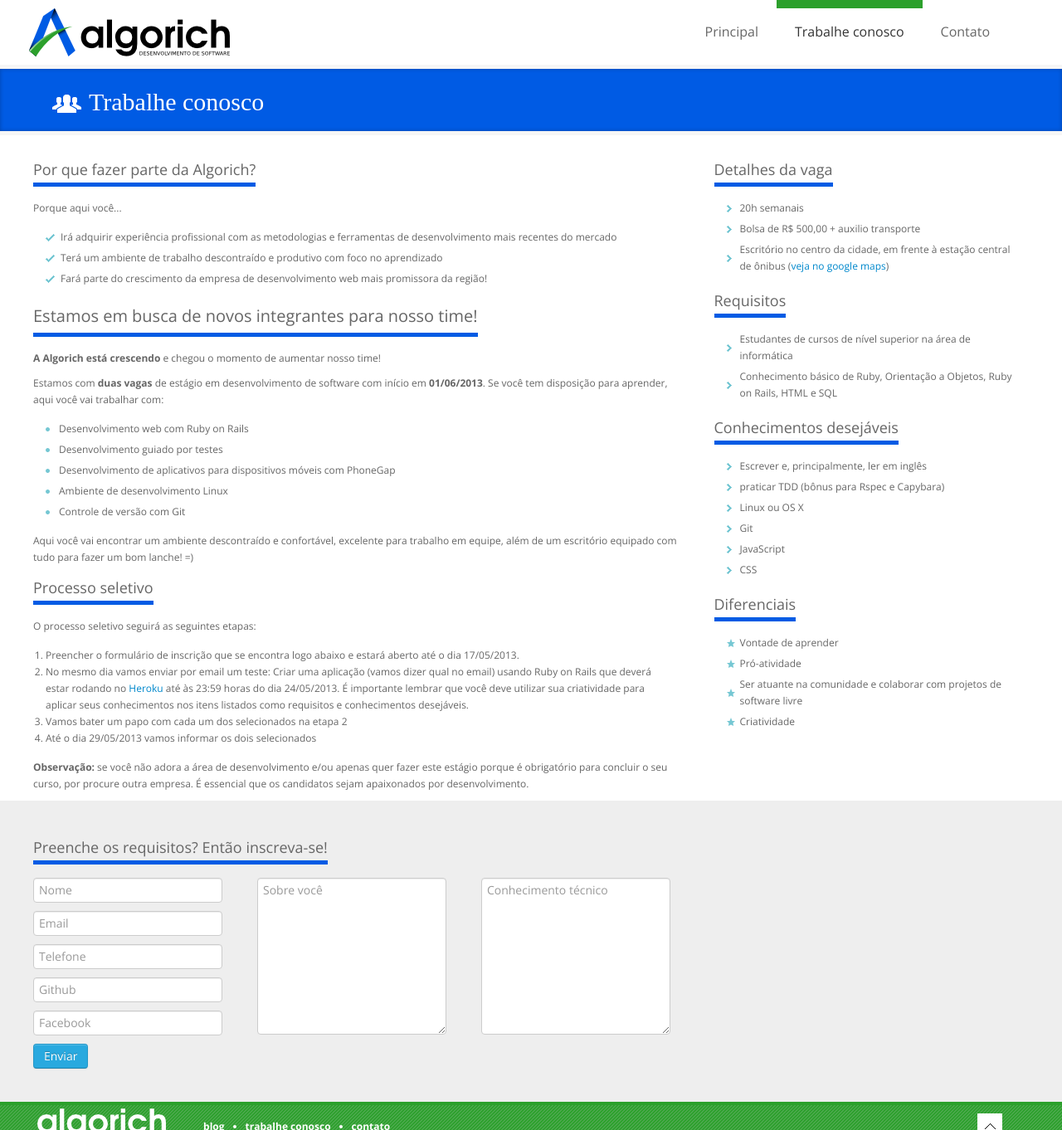
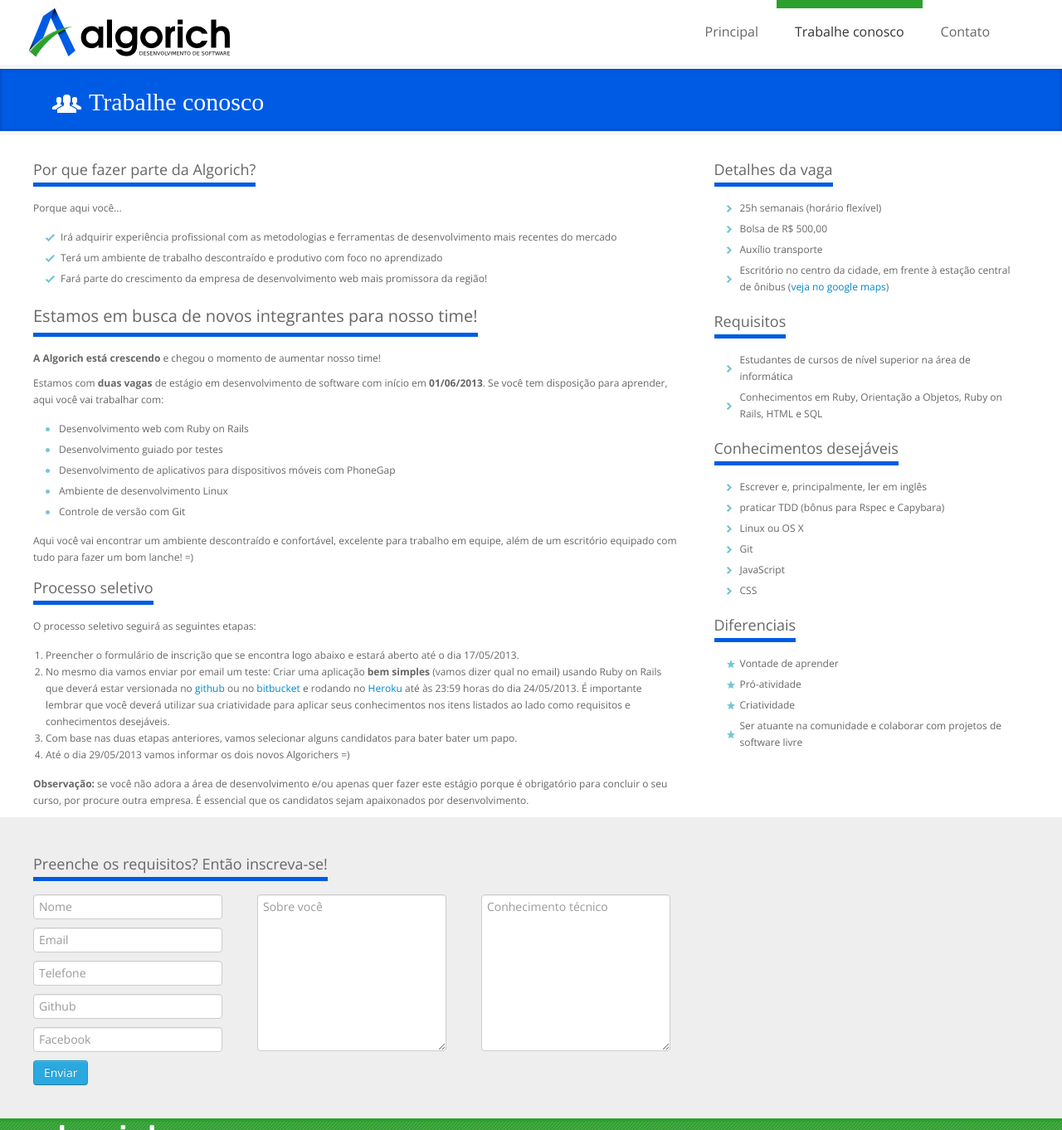
Before and after one commit to algorich/site2.0, a Jekyll site: the page built from trabalhe-conosco.html, in a window 1280 px wide and 1400 px high, cut to the strip 0-1362 px from the top of the window. Shown: the whole strip at 83% size. Built offline with Jekyll 4.4.1, drawn with Linux system fonts in a browser that asks for light colours; some web fonts are replaced.

Commit message:
algumas correções na página de trabalhe conosco

```diff
--- a/trabalhe-conosco.html
+++ b/trabalhe-conosco.html
@@ -70,14 +70,18 @@ id: trabalhe-conosco
           <li>Preencher o formulário de inscrição que se encontra logo abaixo e
             estará aberto até o dia 17/05/2013.</li>
           <li>No mesmo dia vamos enviar por email um teste:
-            Criar uma aplicação (vamos dizer qual no email) usando Ruby on Rails
-            que deverá estar rodando no
-            <a href="http://heroku.com" target="_blank">Heroku</a>
+            Criar uma aplicação <strong>bem simples</strong> (vamos dizer qual
+            no email) usando Ruby on Rails que deverá estar versionada no
+            <a href="http://github.com" target="_blank">github</a> ou no
+            <a href="http://bitbucket.org" target="_blank">bitbucket</a> e
+            rodando no <a href="http://heroku.com" target="_blank">Heroku</a>
             até às 23:59 horas do dia 24/05/2013. É importante lembrar que
-            você deve utilizar sua criatividade para aplicar seus conhecimentos
-            nos itens listados como requisitos e conhecimentos desejáveis.</li>
-          <li>Vamos bater um papo com cada um dos selecionados na etapa 2</l>
-          <li>Até o dia 29/05/2013 vamos informar os dois selecionados</li>
+            você deverá utilizar sua criatividade para aplicar seus
+            conhecimentos nos itens listados ao lado como requisitos e
+            conhecimentos desejáveis.</li>
+          <li>Com base nas duas etapas anteriores, vamos selecionar alguns
+            candidatos para bater bater um papo.</l>
+          <li>Até o dia 29/05/2013 vamos informar os dois novos Algorichers =)</li>
         </ol>
 
         <p><strong>Observação:</strong> se você não adora a área de
@@ -92,8 +96,9 @@ id: trabalhe-conosco
         <div class="title"><h3>Detalhes da vaga</h3></div>
 
         <ul class="arrow_list">
-          <li>20h semanais</li>
-          <li>Bolsa de R$ 500,00 + auxilio transporte</li>
+          <li>25h semanais (horário flexível)</li>
+          <li>Bolsa de R$ 500,00</li>
+          <li>Auxílio transporte</li>
           <li>Escritório no centro da cidade, em frente à estação central de ônibus (<a href="http://goo.gl/maps/AnMFJ" target="_blank">veja no google maps</a>)</li>
         </ul>
 
@@ -101,7 +106,7 @@ id: trabalhe-conosco
 
         <ul class="arrow_list">
           <li>Estudantes de cursos de nível superior na área de informática</li>
-          <li>Conhecimento básico de Ruby, Orientação a Objetos, Ruby on Rails, HTML e SQL</li>
+          <li>Conhecimentos em Ruby, Orientação a Objetos, Ruby on Rails, HTML e SQL</li>
         </ul>
 
         <div class="title"><h3>Conhecimentos desejáveis</h3></div>
@@ -120,8 +125,8 @@ id: trabalhe-conosco
         <ul class="star_list">
           <li>Vontade de aprender</li>
           <li>Pró-atividade</li>
+          <li>Criatividade</li>
           <li>Ser atuante na comunidade e colaborar com projetos de software livre</li>
-          <li>Criatividade</li>
         </ul>
       </div>
       <!-- end: Left bar -->
```
Also changed, not shown: portfolio.html (deleted, +0 -44 lines).
